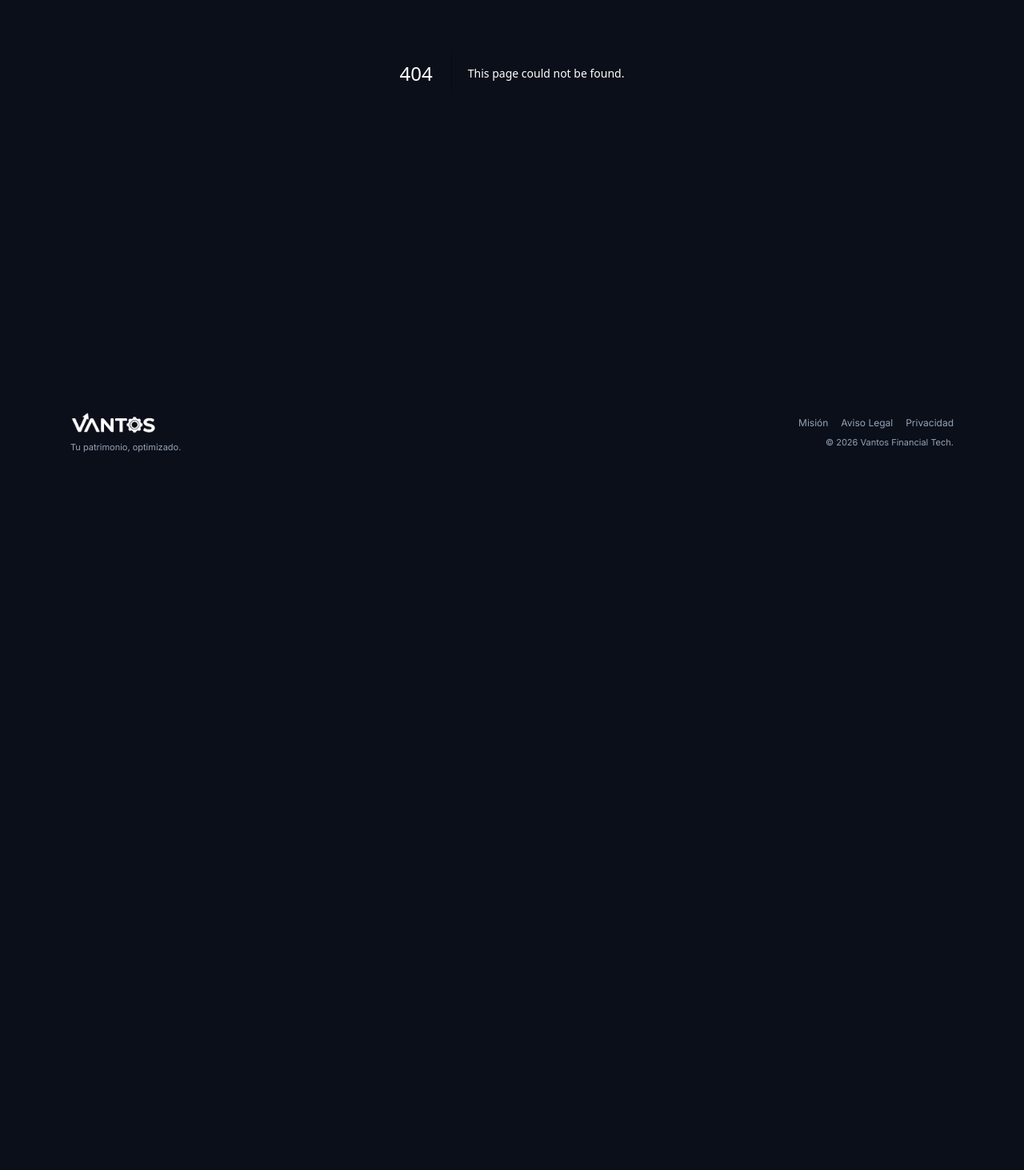
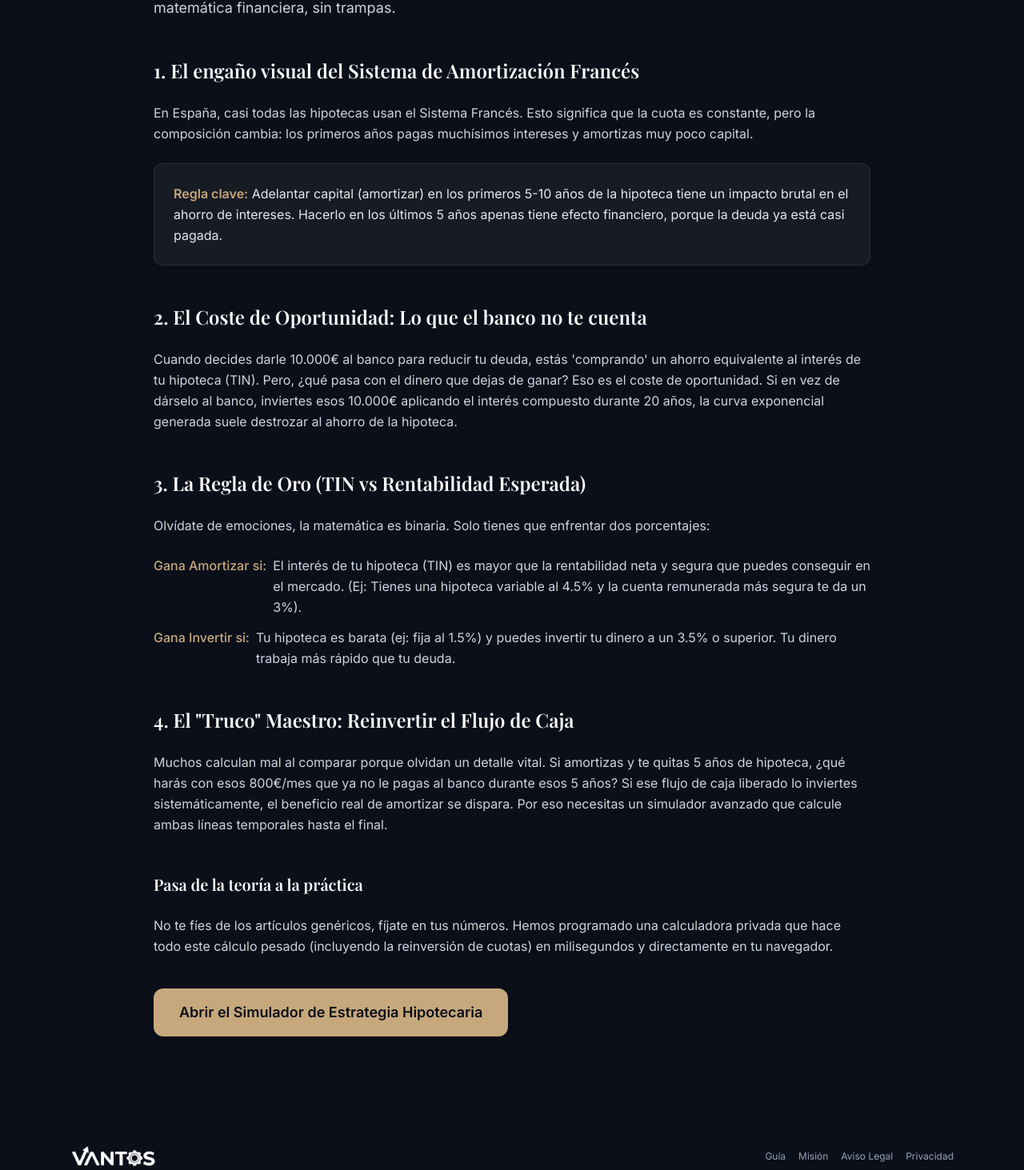
Before and after one commit to bombardeenLaUA/Vantos, a Next.js app: page /guia/amortizar-o-invertir in a window 1280 px wide. Before the commit this address had no page. Shown: the part 374-1837 px from the top of the page at 80% size. Before the commit the page ends 965 px from the top, so only its background shows below. Built offline with nearby package versions, Linux system fonts and the light colour scheme; a web font is replaced by a local one.

Commit message:
añadida guia definitiva de amortizar o invertir en 2026

```diff
--- /dev/null
+++ b/app/guia/amortizar-o-invertir/page.tsx
@@ -0,0 +1,111 @@
+import type { Metadata } from "next";
+import Link from "next/link";
+
+export const metadata: Metadata = {
+  title: "Amortizar Hipoteca o Invertir: Guía y Coste de Oportunidad | VantosHQ",
+  description:
+    "Descubre matemáticamente si te conviene más adelantar capital de tu hipoteca o invertir tus ahorros. Análisis del sistema francés y coste de oportunidad.",
+};
+
+export default function AmortizarOInvertirPage() {
+  return (
+    <div className="min-h-screen bg-vantos-dark pt-24 pb-16 px-4 sm:px-6">
+      <article className="max-w-4xl mx-auto">
+        <header className="mb-12">
+          <h1 className="font-serif text-3xl sm:text-4xl lg:text-5xl text-white mb-6 leading-tight">
+            ¿Amortizar Hipoteca o Invertir? La Guía Matemática Definitiva (2026)
+          </h1>
+          <p className="text-slate-300 text-lg leading-relaxed">
+            El eterno dilema financiero. Tienes unos ahorros extra y te haces la gran pregunta: &apos;¿Me quito años de
+            hipoteca para dormir tranquilo o lo meto en bolsa/cuentas remuneradas para sacar rentabilidad?&apos; Los
+            bancos suelen darte una visión sesgada, enfocada solo en la deuda. Aquí vamos a analizarlo con pura
+            matemática financiera, sin trampas.
+          </p>
+        </header>
+
+        <section className="space-y-6 mb-12">
+          <h2 className="font-serif text-2xl text-white font-semibold">
+            1. El engaño visual del Sistema de Amortización Francés
+          </h2>
+          <p className="text-slate-300 leading-relaxed">
+            En España, casi todas las hipotecas usan el Sistema Francés. Esto significa que la cuota es constante,
+            pero la composición cambia: los primeros años pagas muchísimos intereses y amortizas muy poco capital.
+          </p>
+          <div className="bg-white/5 border border-white/10 rounded-xl p-6">
+            <p className="text-slate-200 leading-relaxed">
+              <span className="font-semibold text-vantos-gold">Regla clave:</span> Adelantar capital (amortizar) en los
+              primeros 5-10 años de la hipoteca tiene un impacto brutal en el ahorro de intereses. Hacerlo en los
+              últimos 5 años apenas tiene efecto financiero, porque la deuda ya está casi pagada.
+            </p>
+          </div>
+        </section>
+
+        <section className="space-y-6 mb-12">
+          <h2 className="font-serif text-2xl text-white font-semibold">
+            2. El Coste de Oportunidad: Lo que el banco no te cuenta
+          </h2>
+          <p className="text-slate-300 leading-relaxed">
+            Cuando decides darle 10.000€ al banco para reducir tu deuda, estás &apos;comprando&apos; un ahorro equivalente
+            al interés de tu hipoteca (TIN). Pero, ¿qué pasa con el dinero que dejas de ganar? Eso es el coste de
+            oportunidad. Si en vez de dárselo al banco, inviertes esos 10.000€ aplicando el interés compuesto durante 20
+            años, la curva exponencial generada suele destrozar al ahorro de la hipoteca.
+          </p>
+        </section>
+
+        <section className="space-y-6 mb-12">
+          <h2 className="font-serif text-2xl text-white font-semibold">
+            3. La Regla de Oro (TIN vs Rentabilidad Esperada)
+          </h2>
+          <p className="text-slate-300 leading-relaxed">
+            Olvídate de emociones, la matemática es binaria. Solo tienes que enfrentar dos porcentajes:
+          </p>
+          <ul className="space-y-3 text-slate-300 leading-relaxed list-none">
+            <li className="flex gap-2">
+              <span className="text-vantos-gold font-medium shrink-0">Gana Amortizar si:</span>
+              <span>
+                El interés de tu hipoteca (TIN) es mayor que la rentabilidad neta y segura que puedes conseguir en el
+                mercado. (Ej: Tienes una hipoteca variable al 4.5% y la cuenta remunerada más segura te da un 3%).
+              </span>
+            </li>
+            <li className="flex gap-2">
+              <span className="text-vantos-gold font-medium shrink-0">Gana Invertir si:</span>
+              <span>
+                Tu hipoteca es barata (ej: fija al 1.5%) y puedes invertir tu dinero a un 3.5% o superior. Tu dinero
+                trabaja más rápido que tu deuda.
+              </span>
+            </li>
+          </ul>
+        </section>
+
+        <section className="space-y-6 mb-12">
+          <h2 className="font-serif text-2xl text-white font-semibold">
+            4. El &quot;Truco&quot; Maestro: Reinvertir el Flujo de Caja
+          </h2>
+          <p className="text-slate-300 leading-relaxed">
+            Muchos calculan mal al comparar porque olvidan un detalle vital. Si amortizas y te quitas 5 años de
+            hipoteca, ¿qué harás con esos 800€/mes que ya no le pagas al banco durante esos 5 años? Si ese flujo de caja
+            liberado lo inviertes sistemáticamente, el beneficio real de amortizar se dispara. Por eso necesitas un
+            simulador avanzado que calcule ambas líneas temporales hasta el final.
+          </p>
+        </section>
+
+        <section className="space-y-6 mb-12">
+          <h3 className="font-serif text-xl text-white font-semibold">Pasa de la teoría a la práctica</h3>
+          <p className="text-slate-300 leading-relaxed">
+            No te fíes de los artículos genéricos, fíjate en tus números. Hemos programado una calculadora privada que
+            hace todo este cálculo pesado (incluyendo la reinversión de cuotas) en milisegundos y directamente en tu
+            navegador.
+          </p>
+          <div className="pt-4">
+            <Link
+              href="/herramientas/hipoteca"
+              className="inline-flex items-center justify-center px-8 py-4 rounded-xl bg-vantos-gold text-vantos-dark font-semibold hover:bg-vantos-gold/90 transition-all shadow-lg hover:shadow-xl text-lg"
+            >
+              Abrir el Simulador de Estrategia Hipotecaria
+            </Link>
+          </div>
+        </section>
+      </article>
+    </div>
+  );
+}
--- a/components/layout/Footer.tsx
+++ b/components/layout/Footer.tsx
@@ -19,6 +19,9 @@ export default function Footer() {
         </div>
         <div className="flex flex-col items-start md:items-end gap-1">
           <div className="flex gap-4 flex-wrap">
+            <Link href="/guia/amortizar-o-invertir" className="hover:text-vantos-gold transition-colors">
+              Guía
+            </Link>
             <Link href="/mision" className="hover:text-vantos-gold transition-colors">
               Misión
             </Link>
--- a/components/layout/Header.tsx
+++ b/components/layout/Header.tsx
@@ -11,7 +11,7 @@ const navLinks = [
   { href: "/herramientas/hipoteca", label: "Hipoteca" },
   { href: "/herramientas/inversion", label: "Inversión" },
   { href: "/herramientas/ahorro", label: "Ahorro" },
-  { href: "/como-funciona", label: "Guía" },
+  { href: "/guia/amortizar-o-invertir", label: "Guía" },
 ];
 
 export default function Header() {
```
